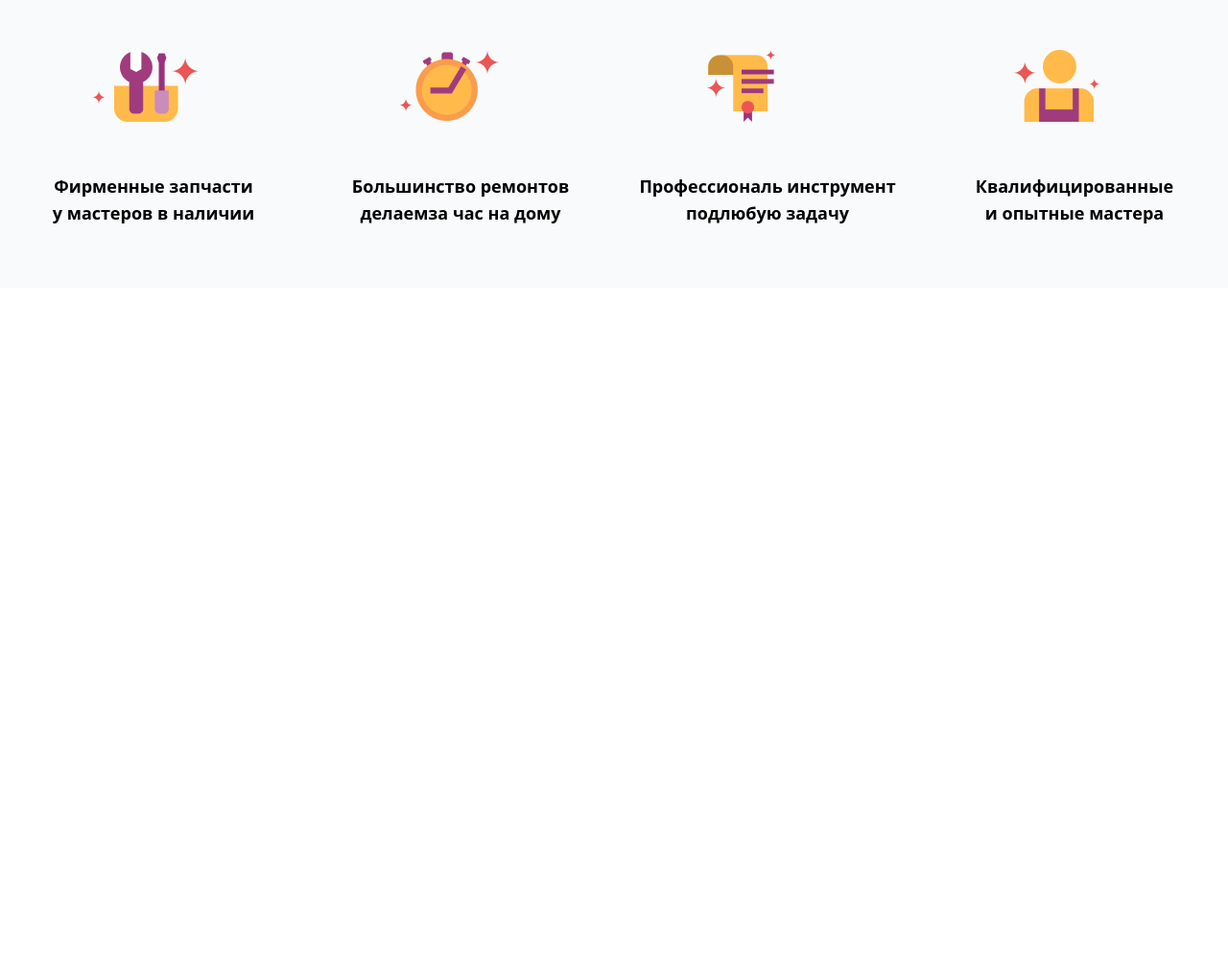
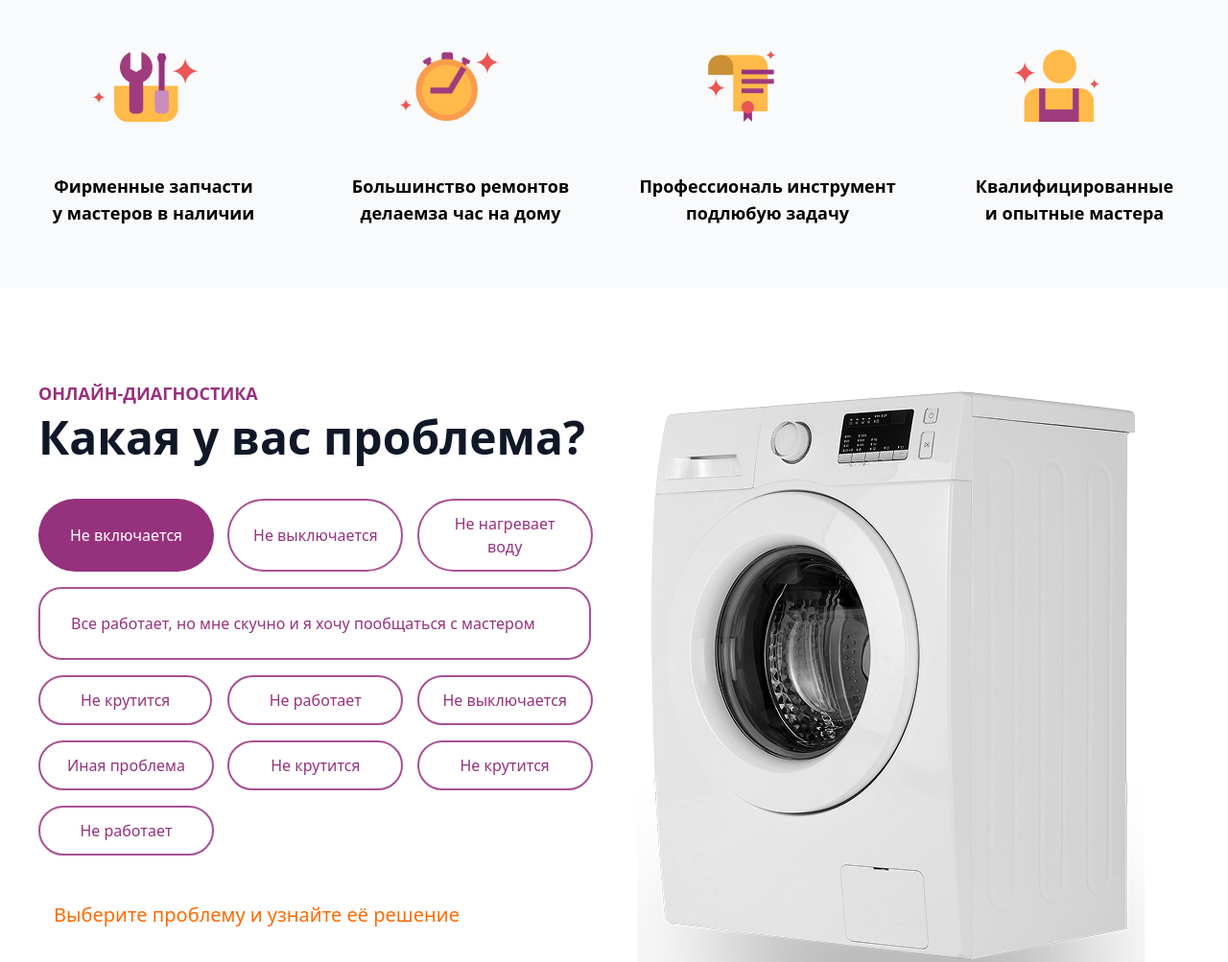
Before and after one commit to asoevafotima/PROECT15, a website: page src/index.html in a window 1280 px wide. Shown: the part 820-1823 px from the top of the page at 96% size. Before the commit the page ends 1120 px from the top, so only its background shows below. Drawn offline with nearby package versions, Linux system fonts and the light colour scheme; files that its build step writes are made by us from their sources.

Commit message:
Third commit branch1

```diff
--- a/src/index.html
+++ b/src/index.html
@@ -11,8 +11,8 @@
     <div class="absolute bg-[#A95094] "></div>
 
     <div class="relative max-w-7xl mx-auto px-6 py-6">
-      <div class="flex flex-col lg:flex-row justify-between items-center mb-8">
-        <div class="flex items-center mb-4 lg:mb-0">
+      <div class="flex flex-col lg:flex-row justify-between mb-8">
+        <div class="">
             <img src="/лого.png" alt="">
         </div>
 
@@ -25,10 +25,10 @@
         </div>
 
         <div class="flex items-center space-x-4">
-          <span class="flex items-center text-yellow-300">
-            <i class="fas fa-map-marker-alt mr-2"></i> Москва
+          <span class="hidden lg:block flex items-center text-yellow-300">
+             Москва
           </span>
-          <button class="border px-6 py-3 rounded-full font-bold hover:bg-yellow-400 transition">
+          <button class="hidden lg:block border px-6 py-3 rounded-full font-bold hover:bg-yellow-400 transition">
             Позвонить
           </button>
         </div>
@@ -36,14 +36,14 @@
 
       <div class="grid grid-cols-1 lg:grid-cols-2 gap-12 items-center">
         <div class="">
-          <img src="/repairman 1.png" alt="Мастер по ремонту стиральных машин" class="">
+          <img src="/repairman 1.png" alt="Мастер по ремонту стиральных машин" class="ml-10">
         </div>
         <div class="text-center lg:text-left order-1 lg:order-2">
-          <h1 class="text-4xl lg:text-6xl font-bold mb-6">
-            Ремонт стиральных<br>машин на дому с<br>годовой гарантией
+          <h1 class="text-3xl lg:text-6xl font-bold mb-6">
+            Ремонт стиральных машин на дому с годовой гарантией
           </h1>
           <p class="text-xl mb-8 text-purple-100">
-            Отремонтируем на дому или бесплатно завезем<br>и доставим обратно из сервисного центра
+            Отремонтируем на дому или бесплатно завезем  и доставим обратно из сервисного центра
           </p>
           <button class="bg-black text-white px-8 py-4 rounded-full text-lg font-bold hover:bg-gray-800 transition">
             Заказать звонок
@@ -88,6 +88,70 @@
         <p class="text-lg font-semibold">Квалифицированные<br>и опытные мастера</p>
       </div>
     </div>
-  </section>
+    </section>
+
+    <section class="relative py-16 px-6 lg:py-24">
+    <div class="max-w-300 ju m-auto grid grid-cols-1 justify-between lg:grid-cols-2 gap-12 items-start">
+      <div class="text-center lg:text-left">
+        <p class="text-[#96317D] font-semibold text-lg mb-2">ОНЛАЙН-ДИАГНОСТИКА</p>
+        <h2 class="text-4xl lg:text-5xl font-bold text-gray-900 mb-10">Какая у вас проблема?</h2>
+
+        <div class="grid grid-cols-1 sm:grid-cols-2 lg:grid-cols-3 gap-4 max-w-4xl mx-auto lg:mx-0">
+          <button class="bg-[#96317D] w-[183px] text-white px-8 py-4 rounded-full font-medium ">
+            Не включается
+          </button>
+
+          <button class="border-2 w-[183px] border-[#A95094] text-[#96317D] px-6 py-3 rounded-full ">
+            Не выключается
+          </button>
+
+          <button class="border-2 w-[183px] border-[#A95094] text-[#96317D] px-6 py-3 rounded-full font-medium hover:bg-purple-100 transition">
+            Не нагревает воду
+          </button>
+
+          <button class="col-span-1 sm:col-span-2 lg:col-span-3 border-2 border-[#A95094] text-[#96317D] px-8 py-6 rounded-3xl font-medium hover:bg-purple-100 transition text-left">
+            Все работает, но мне скучно и я хочу пообщаться с мастером
+          </button>
+
+          <button class="border-2 border-[#A95094] text-[#96317D] px-6 py-3 rounded-full font-medium ">
+            Не крутится
+          </button>
+
+          <button class="border-2 w-[183px] border-[#A95094] text-[#96317D] px-6 py-3 rounded-full font-medium ">
+            Не работает
+          </button>
+
+          <button class="border-2 w-[183px] border-[#A95094] text-[#96317D] px-6 py-3 rounded-full font-medium ">
+            Не выключается
+          </button>
+
+          <button class="border-2 w-[183px] border-[#A95094] text-[#96317D] px-6 py-3 rounded-full font-medium">
+            Иная проблема
+          </button>
+
+          <button class="border-2 w-[183px] border-[#A95094] text-[#96317D] px-6 py-3 rounded-full font-medium ">
+            Не крутится
+          </button>
+
+          <button class="border-2 w-[183px] border-[#A95094] text-[#96317D] px-6 py-3 rounded-full font-medium ">
+            Не крутится
+          </button>
+
+          <button class="border-2 w-[183px] border-[#A95094] text-[#96317D] px-6 py-3 rounded-full font-medium ">
+            Не работает
+          </button>
+        </div>
+
+        <div class="mt-12 flex items-center justify-center lg:justify-start text-orange-500">
+          <i class="fas fa-exclamation-triangle text-3xl mr-4"></i>
+          <p class="text-xl font-medium">Выберите проблему и узнайте её решение</p>
+        </div>
+      </div>
+
+      <div class="f">
+        <img src="/стиралка.png" alt="Стиральная машина" class="max-w-full lg:max-w-2xl ">
+      </div>
+    </div>
+    </section>
 </body>
 </html>
```
Also changed, not shown: стиралка.png (added).
